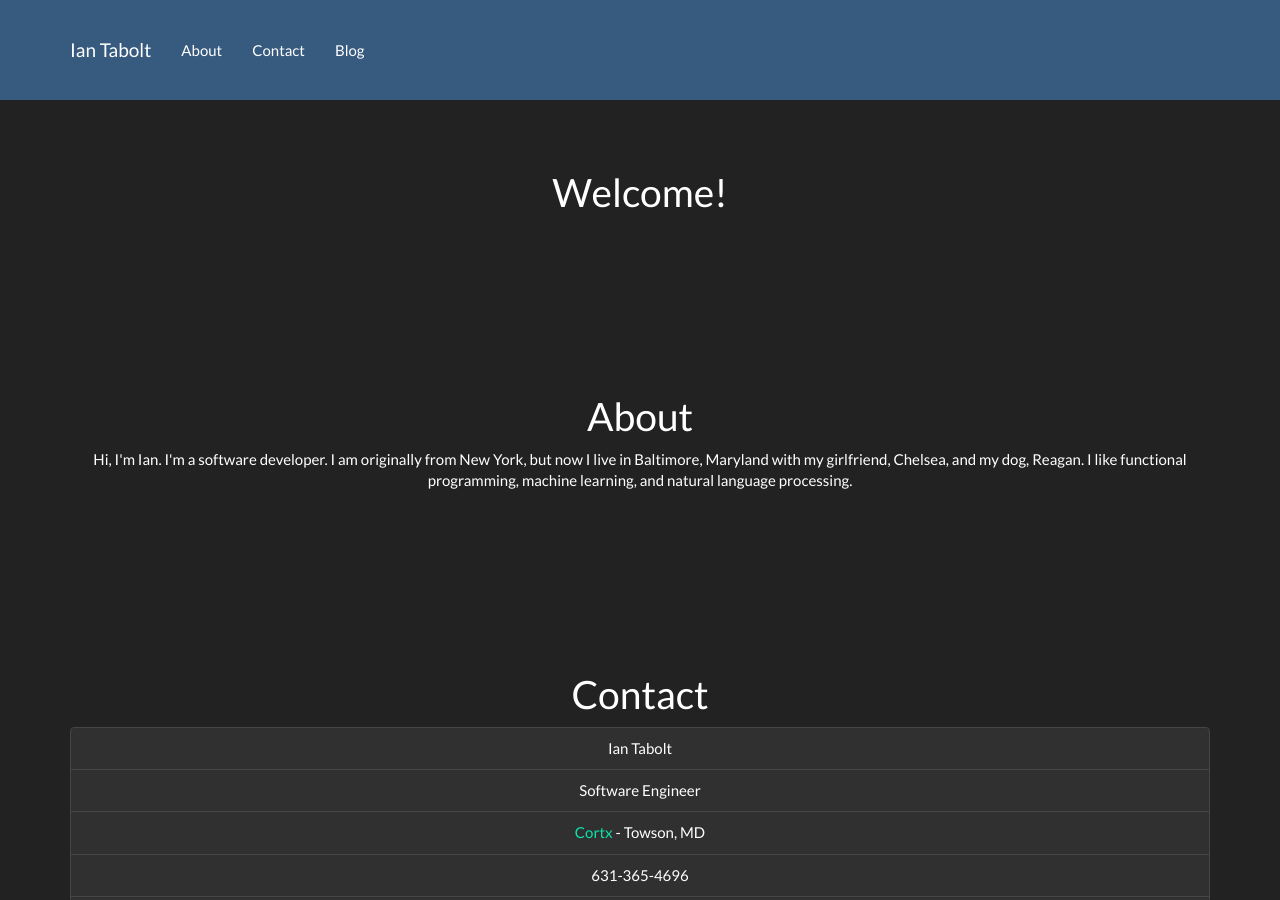
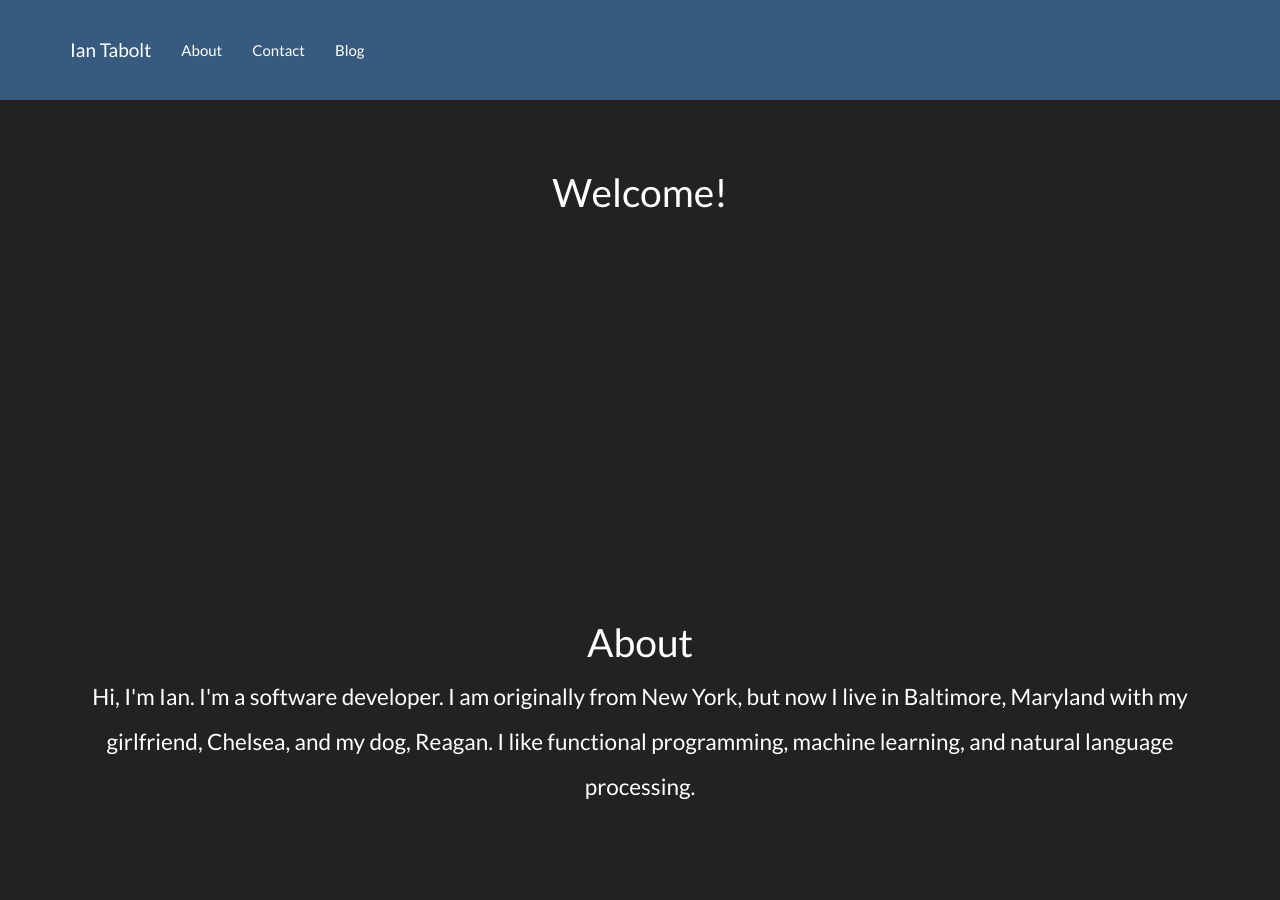
Before and after one commit to iantabolt/tabo.lt, a Jekyll site: the page built from index.html, in a window 1280 px wide and 900 px high. Built offline with Jekyll 4.4.1, drawn with Linux system fonts in a browser that asks for light colours; Markdown is read by kramdown in place of the engine named in the settings.

Commit message:
Adjust page css

```diff
--- a/css/scrolling-nav.css
+++ b/css/scrolling-nav.css
@@ -32,7 +32,7 @@
 of those sections to manage the look and feel of the site. */
 
 .scroll-section {
-    max-height: 50%;
+    min-height: 50%;
     padding-top: 150px;
     text-align: center;
 }
@@ -41,10 +41,10 @@
 }
 
 .about-section {
+    font-size: 150%;
+    line-height: 200%;
 }
 
 .contact-section {
+    min-height: 100%;
 }
-
-.services-section {
-}
```
